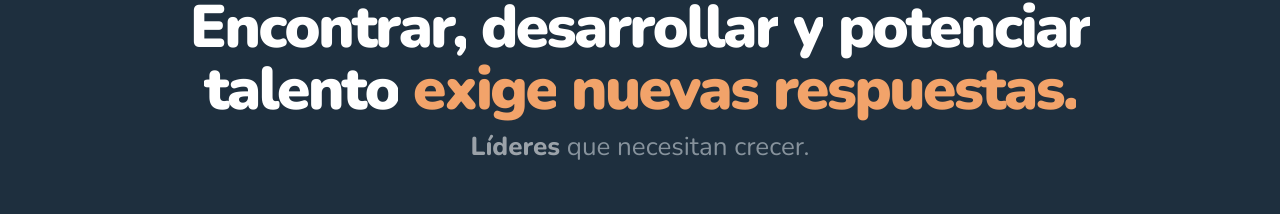
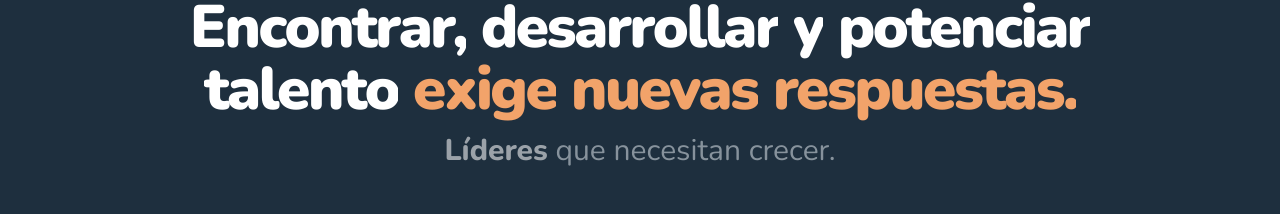
Before and after one commit to josepueblarosalesph/adconsulting, a Next.js app: page / in a window 1280 px wide. Shown: the part 1898-2112 px from the top of the page. Built offline with nearby package versions, Linux system fonts and the light colour scheme.

Commit message:
Aumenta nuevamente frases del desafio

```diff
--- a/app/globals.css
+++ b/app/globals.css
@@ -532,8 +532,8 @@ details[open] .mobile-menu-icon i:last-child{transform:translateY(-7px) rotate(-
 @media(max-width:480px){.corp-challenge-points ol{grid-template-columns:1fr;gap:20px}.corp-challenge-points li{padding-top:16px}}
 
 /* Continuous centered sentence with one phrase visible at a time. */
-.corp-challenge-points>p{position:relative;max-width:980px;min-height:2em;margin:38px auto 0;text-align:center;color:#dbe3e8;font-size:26px;line-height:1.45}
-.corp-challenge-points>p>span{position:absolute;inset:0;display:block;width:max-content;max-width:none;margin:auto;white-space:nowrap;font-size:26px;opacity:0;animation:challenge-phrase-cycle 12s ease-in-out infinite}
+.corp-challenge-points>p{position:relative;max-width:980px;min-height:2em;margin:52px auto 0;text-align:center;color:#dbe3e8;font-size:30px;line-height:1.4}
+.corp-challenge-points>p>span{position:absolute;inset:0;display:block;width:max-content;max-width:none;margin:auto;white-space:nowrap;font-size:30px;opacity:0;animation:challenge-phrase-cycle 12s ease-in-out infinite}
 .corp-challenge-points>p>span:nth-child(1){animation-delay:0s}.corp-challenge-points>p>span:nth-child(2){animation-delay:3s}.corp-challenge-points>p>span:nth-child(3){animation-delay:6s}.corp-challenge-points>p>span:nth-child(4){animation-delay:9s}
 .corp-challenge-points>p>span.corp-challenge-pace{padding:0;border:0;background:transparent}
 .corp-challenge-points>p>span strong{color:#fff;font-weight:800}
```
